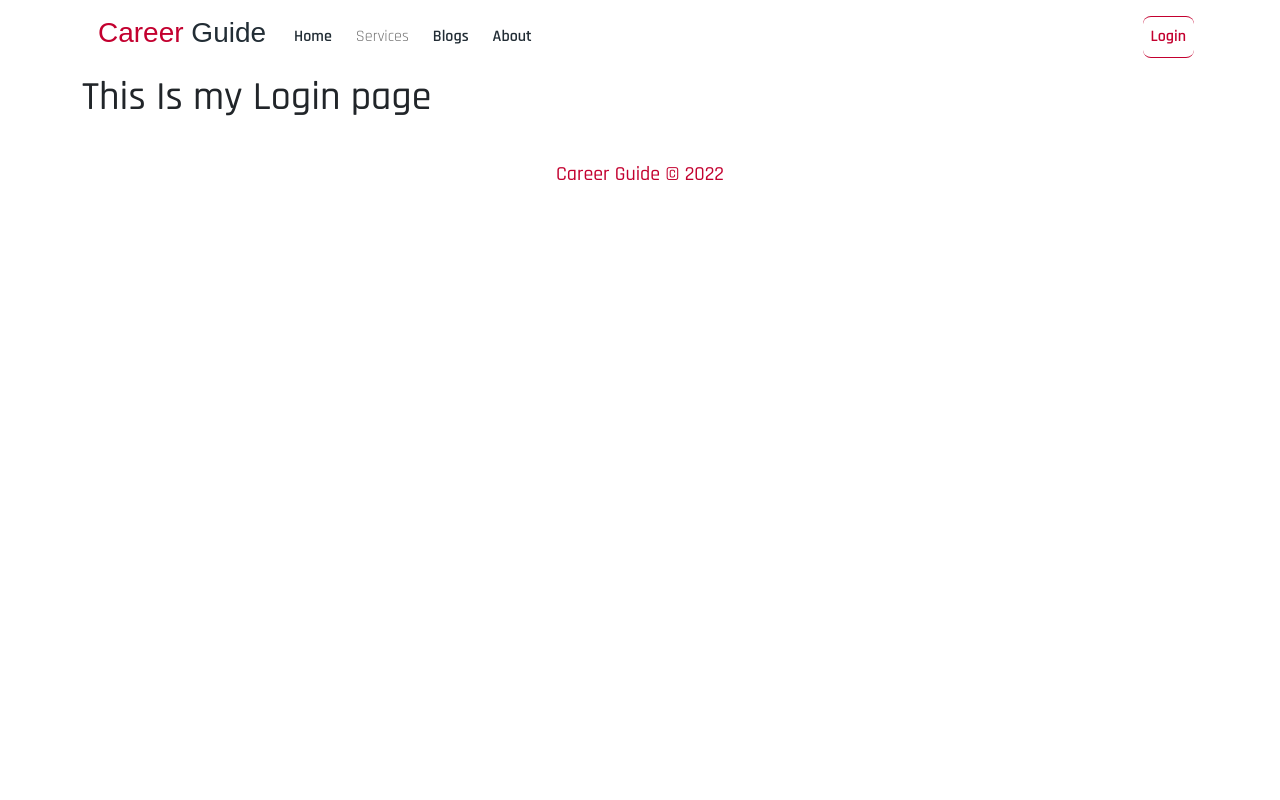
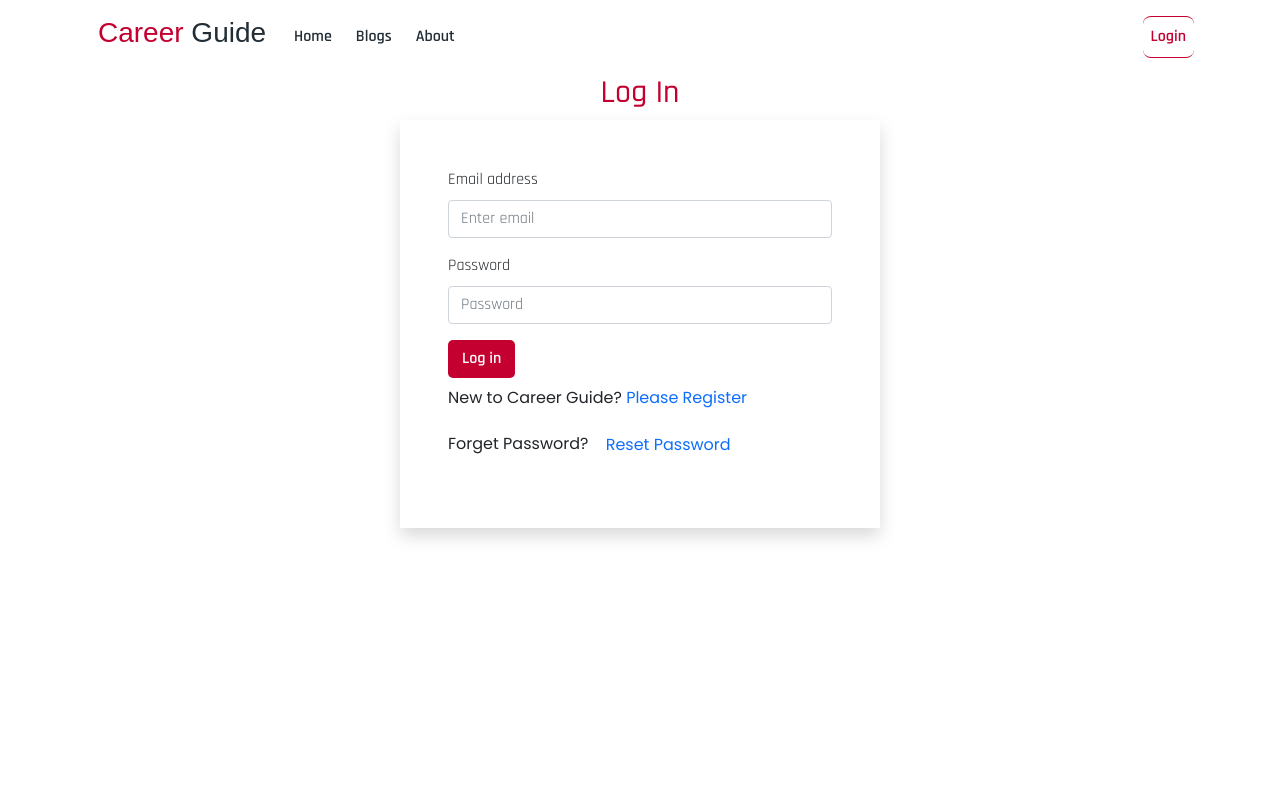
Before and after one commit to ahanafislam/career-guide, a React (Create React App) app: page /login in a window 1280 px wide. Shown: the top 800 px of the page. Built offline with nearby package versions, Linux system fonts and the light colour scheme; a web font is replaced by a local one.

Commit message:
Design login page

```diff
--- a/package.json
+++ b/package.json
@@ -7,11 +7,14 @@
     "@testing-library/react": "^13.1.1",
     "@testing-library/user-event": "^13.5.0",
     "bootstrap": "^5.1.3",
+    "firebase": "^9.6.11",
     "react": "^18.0.0",
     "react-bootstrap": "^2.2.3",
     "react-dom": "^18.0.0",
+    "react-firebase-hooks": "^5.0.3",
     "react-router-dom": "^6.3.0",
     "react-scripts": "5.0.1",
+    "react-toastify": "^8.2.0",
     "web-vitals": "^2.1.4"
   },
   "scripts": {
--- a/src/App.js
+++ b/src/App.js
@@ -11,7 +11,6 @@ function App() {
       <Header></Header>
       <Routes>
         <Route path="/" element={<Home></Home>}></Route>
-        <Route path="/home" element={<Home></Home>}></Route>
         <Route path="/login" element={<Login></Login>}></Route>
       </Routes>
       <Footer></Footer>
--- a/src/Pages/Login/Login/Login.js
+++ b/src/Pages/Login/Login/Login.js
@@ -1,10 +1,32 @@
 import React from 'react';
-import { Container } from 'react-bootstrap';
+import { Button, Container, Form } from 'react-bootstrap';
+import { Link } from 'react-router-dom';
 
 const Login = () => {
+
     return (
-        <Container>
-            <h1>This Is my Login page</h1>
+        <Container className='min-vh-100 d-flex justify-content-center'>
+            <div>
+                <h2 className='brand-text text-center'>Log In</h2>
+                <div className="shadow p-5" style={{"width":"30rem"}}>
+                    <Form>
+                        <Form.Group className="mb-3" controlId="formBasicEmail">
+                            <Form.Label>Email address</Form.Label>
+                            <Form.Control type="email" placeholder="Enter email" required/>
+                        </Form.Group>
+
+                        <Form.Group className="mb-3" controlId="formBasicPassword">
+                            <Form.Label>Password</Form.Label>
+                            <Form.Control type="password" placeholder="Password" required/>
+                        </Form.Group>
+                        <button className='brand-btn' type="submit">
+                            Log in
+                        </button>
+                        <p className='mt-2'>New to Career Guide? <Link to="/register" className='text-primary pe-auto text-decoration-none'>Please Register</Link> </p>
+                        <p>Forget Password? <button className='btn btn-link text-primary pe-auto text-decoration-none'>Reset Password</button> </p>
+                    </Form>
+                </div>
+            </div>
         </Container>
     );
 };
--- a/src/Pages/Shared/Header/Header.js
+++ b/src/Pages/Shared/Header/Header.js
@@ -16,7 +16,6 @@ const Header = () => {
                     <Navbar.Collapse id="basic-navbar-nav">
                         <Nav>
                             <CustomLink to="/" className='nav-link m-1'>Home</CustomLink>
-                            <Nav.Link href="home#services" className="m-1">Services</Nav.Link>
                             <CustomLink to="/blogs" className='nav-link m-1'>Blogs</CustomLink>
                             <CustomLink to="/about" className='nav-link m-1'>About</CustomLink>
                         </Nav>
```
Also changed, not shown: src/firebase.init.js (added, +22 -0 lines), firebase.json (added), 2 other files (tests, documents, lock files or other folders).
